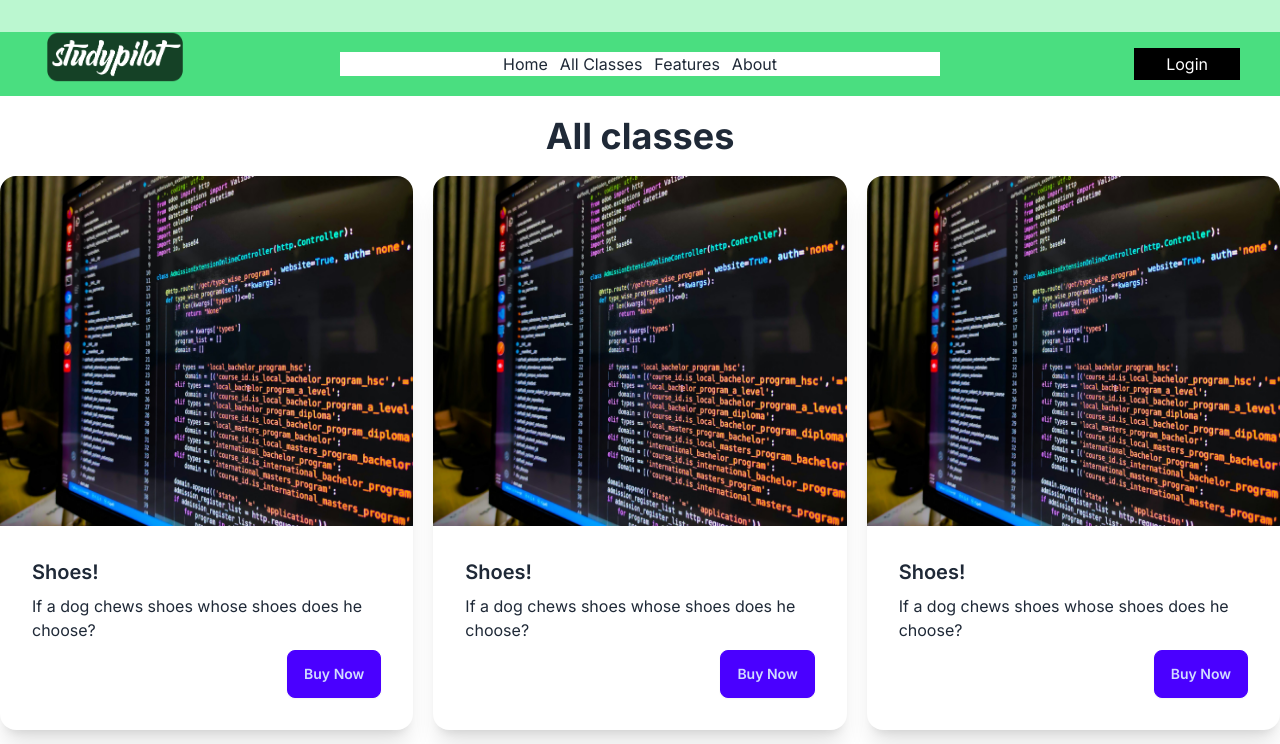
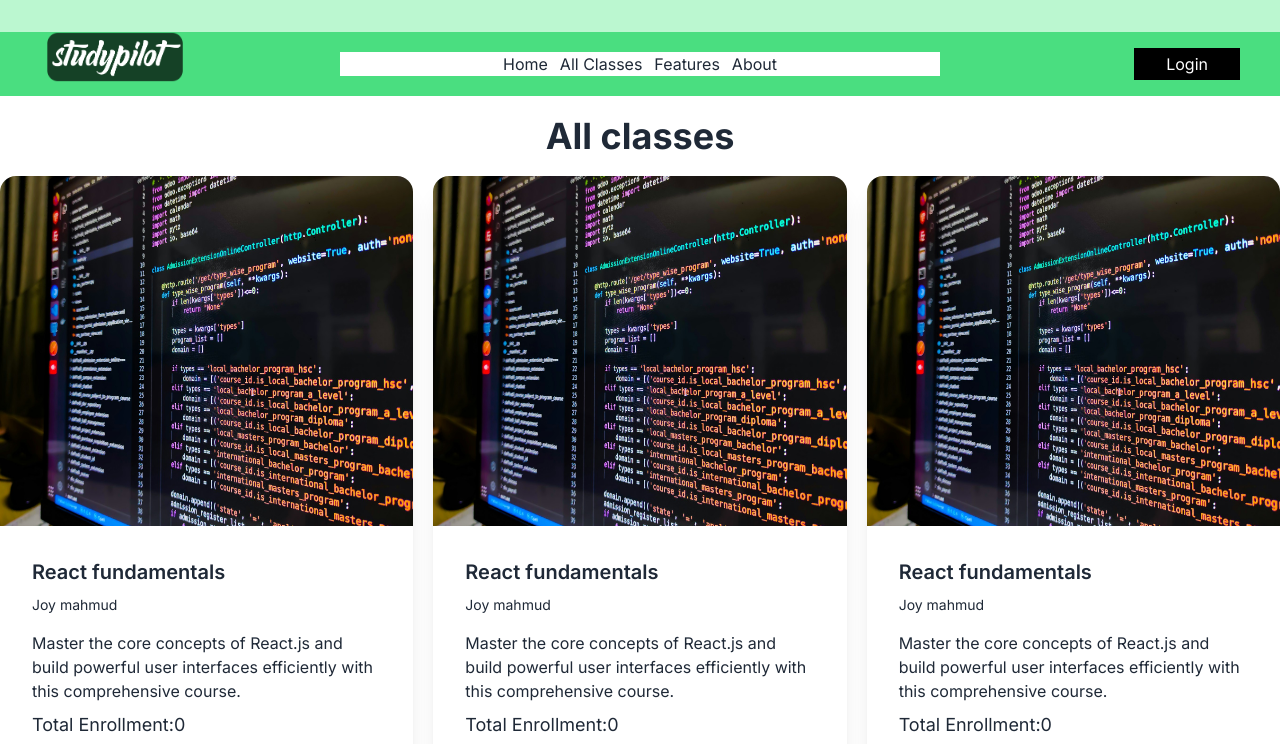
Before and after one commit to programarreza/StudyPilot, a Next.js app: page /allClasses in a window 1280 px wide. Shown: the top 744 px of the page. Built offline with nearby package versions, Linux system fonts and the light colour scheme.

Commit message:
all classes route created and demo card shown for all the classes

```diff
--- a/src/app/allClasses/page.js
+++ b/src/app/allClasses/page.js
@@ -9,12 +9,15 @@ const AllClasses = () => {
             <div className='grid grid-cols-3 gap-5'>
                 {
                     classes.map(cls => <div key={cls} className="card bg-base-100 shadow-xl">
-                        <figure><Image className="w-full h-[350px]" src={demoPic} alt="Shoes" /></figure>
+                        <figure className='overflow-hidden'><Image className="w-full h-[350px] scale-110" src={demoPic} alt="Shoes" /></figure>
                         <div className="card-body">
-                            <h2 className="card-title">Shoes!</h2>
-                            <p>If a dog chews shoes whose shoes does he choose?</p>
-                            <div className="card-actions justify-end">
-                                <button className="btn btn-primary">Buy Now</button>
+                            <h2 className="card-title">React fundamentals</h2>
+                            <h5 className='text-[14px] mb-2'>Joy mahmud</h5>
+                            <p>Master the core concepts of React.js and build powerful user interfaces efficiently with this comprehensive course.</p>
+                            <h2 className='text-[18px]'>Total Enrollment:0</h2>
+                            <div className="card-actions justify-between items-center">
+                                <h3 className='text-xl font-semibold'>Price:<span> $120</span></h3>
+                                <button className="btn btn-primary">Enroll now</button>
                             </div>
                         </div>
                     </div>)
```
